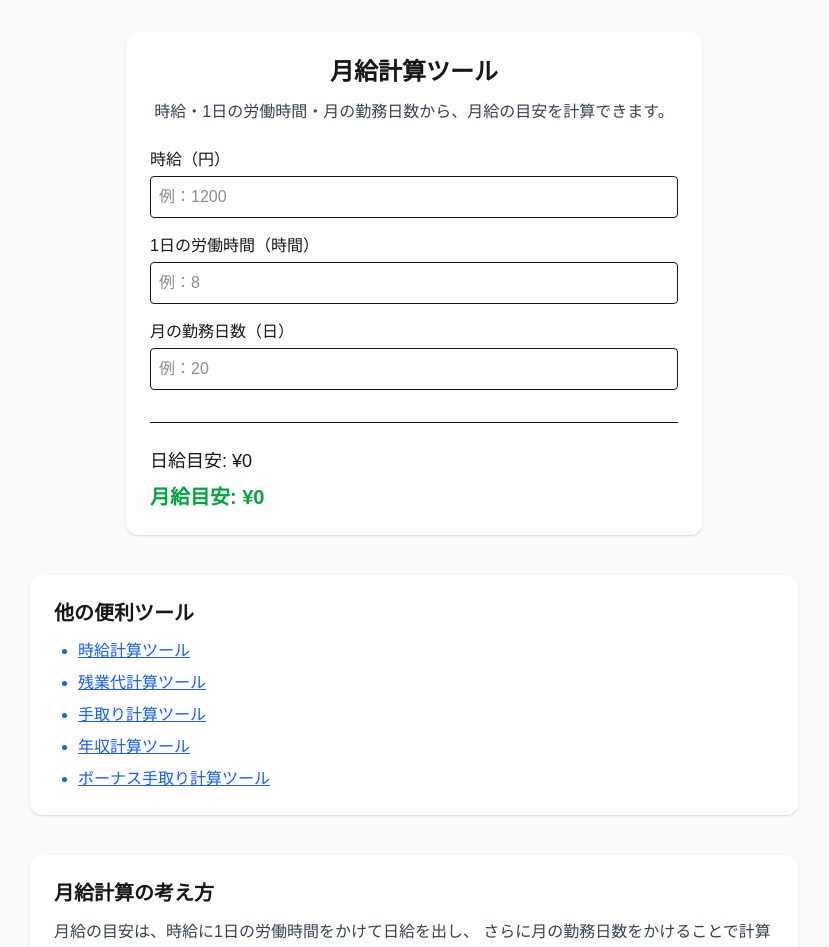
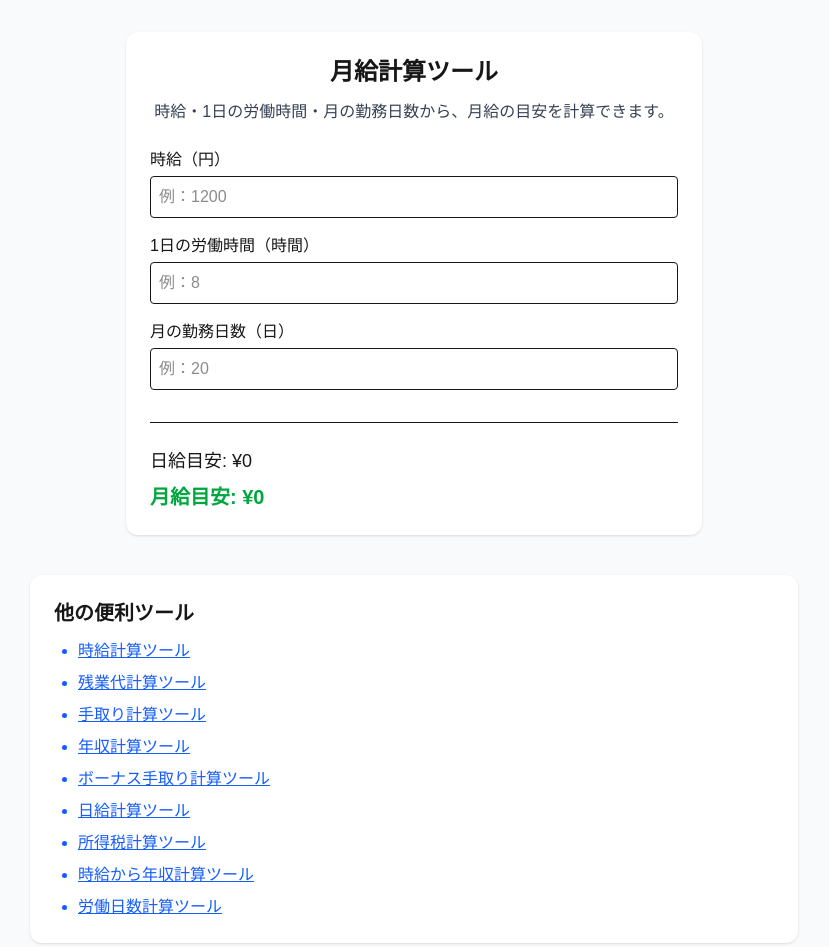
Before and after one commit to antfarm-lab/monthly-salary-calc, a Next.js app: page / in a window 1280 px wide. Shown: the top 947 px of the page, without its empty margins (226-1055 px from the left). Built offline with nearby package versions, Linux system fonts and the light colour scheme.

Commit message:
add internal links

```diff
--- a/app/page.tsx
+++ b/app/page.tsx
@@ -101,6 +101,26 @@
       ボーナス手取り計算ツール
     </a>
   </li>
+  <li>
+    <a href="https://daily-wage-calc.vercel.app/">
+      日給計算ツール
+    </a>
+  </li>
+  <li>
+    <a href="https://tax-calc-murex.vercel.app/">
+      所得税計算ツール
+    </a>
+  </li>
+  <li>
+    <a href="https://hourly-to-annual-calc.vercel.app/">
+      時給から年収計算ツール
+    </a>
+  </li>
+  <li>
+    <a href="https://working-days-calc.vercel.app/">
+      労働日数計算ツール
+    </a>
+  </li>
 </ul>
       </section>
 
```
Lines whose indentation alone changed are shown as unchanged.
